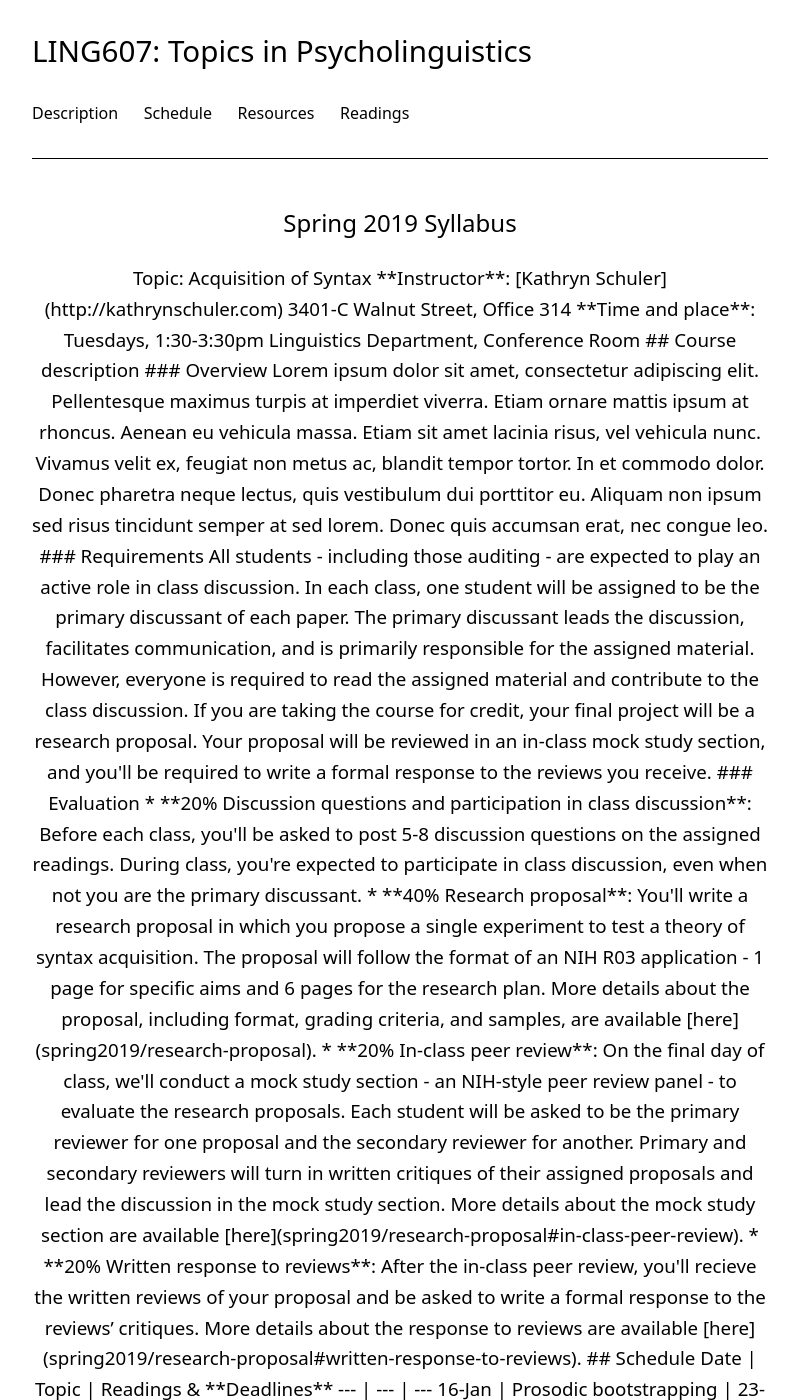
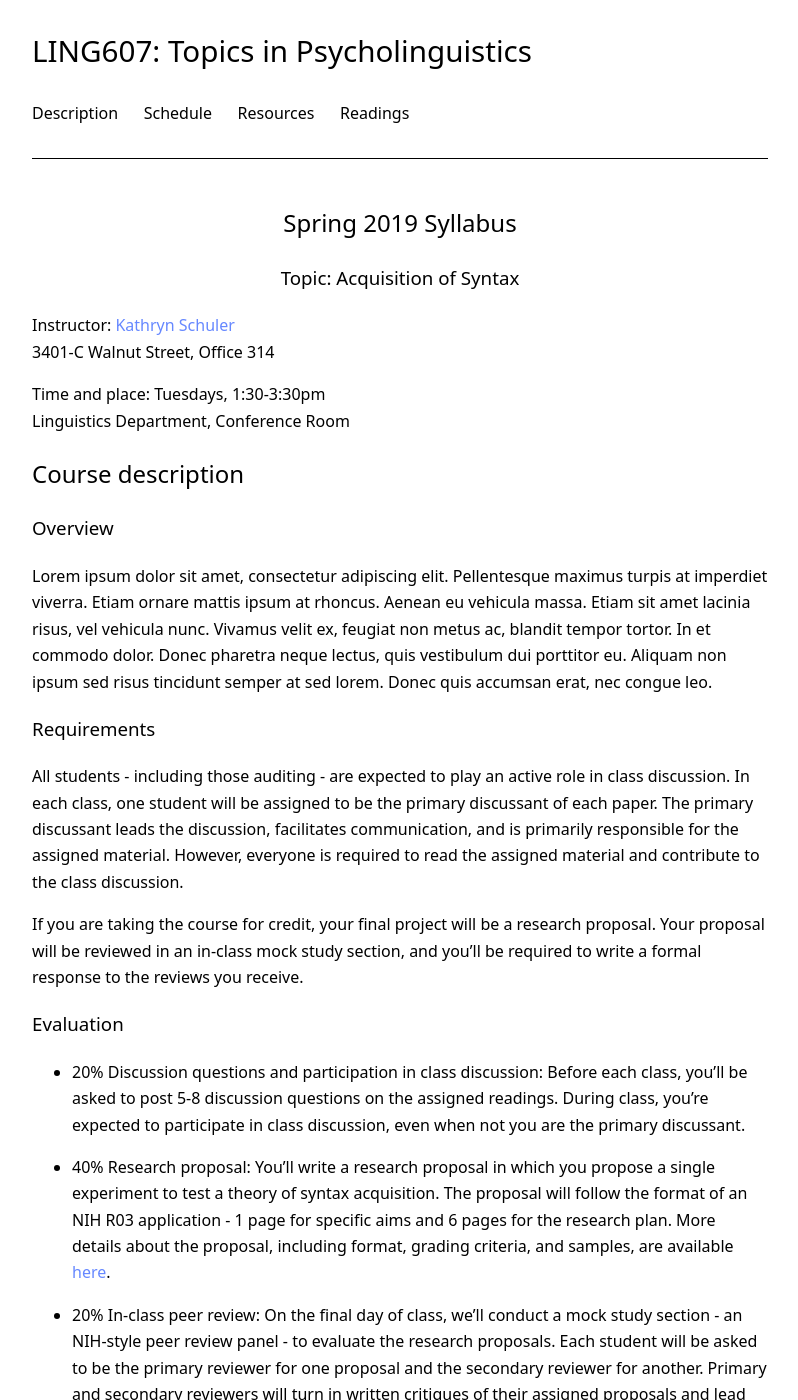
Before and after one commit to kschuler/ling001, a Jekyll site: the page built from index.md, in a window 1280 px wide and 1400 px high. Shown: the whole window, without its empty margins (240-1038 px from the left). Built offline with Jekyll 4.4.1, drawn with Linux system fonts in a browser that asks for light colours; some of the changed text lies outside the part shown.

Commit message:
Update index.md

```diff
--- a/index.md
+++ b/index.md
@@ -4,7 +4,7 @@ title: Spring 2019
 ---
 
 <h2 align="center">Spring 2019 Syllabus</h2>
-<h3 align="center">Topic: Acquisition of Syntax
+<h3 align="center">Topic: Acquisition of Syntax</h3>
 
 **Instructor**: [Kathryn Schuler](http://kathrynschuler.com)
 3401-C Walnut Street, Office 314
```
